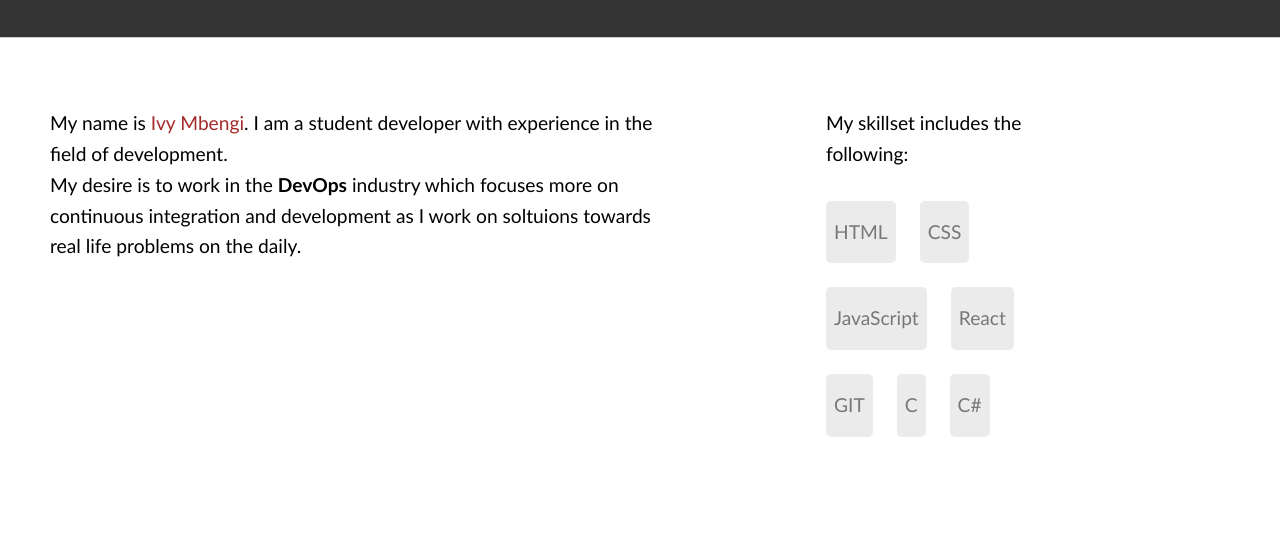
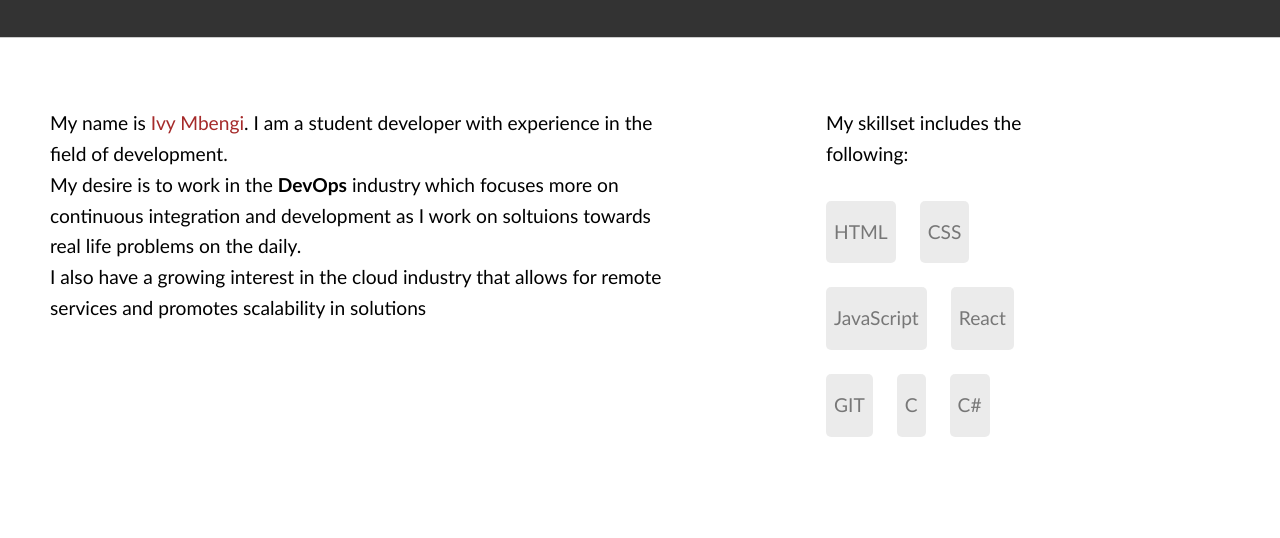
Before and after one commit to mbengiivy/Developerportfolio, a plain HTML site: page index.html in a window 1280 px wide. Shown: the part 262-800 px from the top of the page. Drawn offline with Linux system fonts and the light colour scheme.

Commit message:
Update index.html

```diff
--- a/index.html
+++ b/index.html
@@ -27,6 +27,7 @@
              I am a student developer with experience in the field of development. </p>
              <p>My desire is to work in the <strong>DevOps</strong>
              industry which focuses more on continuous integration and development as I work on soltuions towards real life problems on the daily.</p>
+            <p>I also have a growing interest in the cloud industry that allows for remote services and promotes scalability in solutions</p>
           <br>
         </div>
         <div class="about-details-view2">
```
